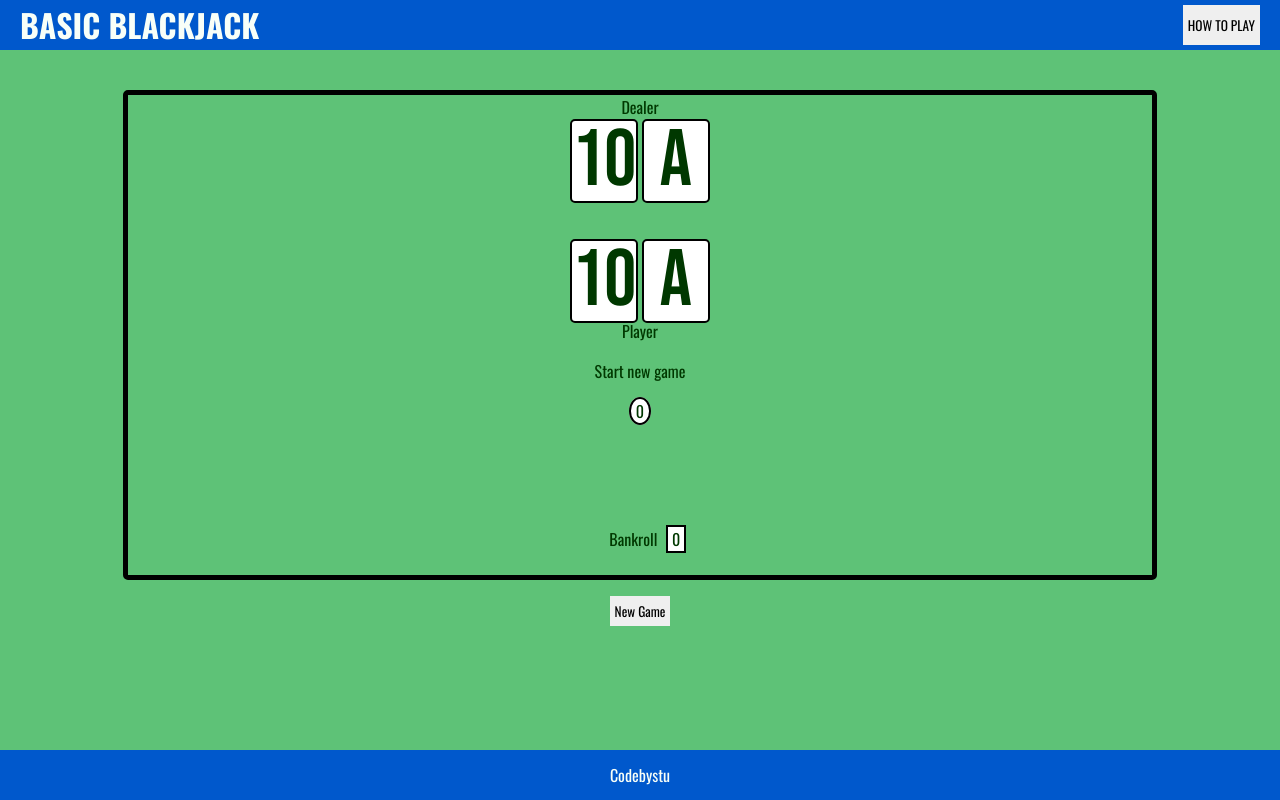
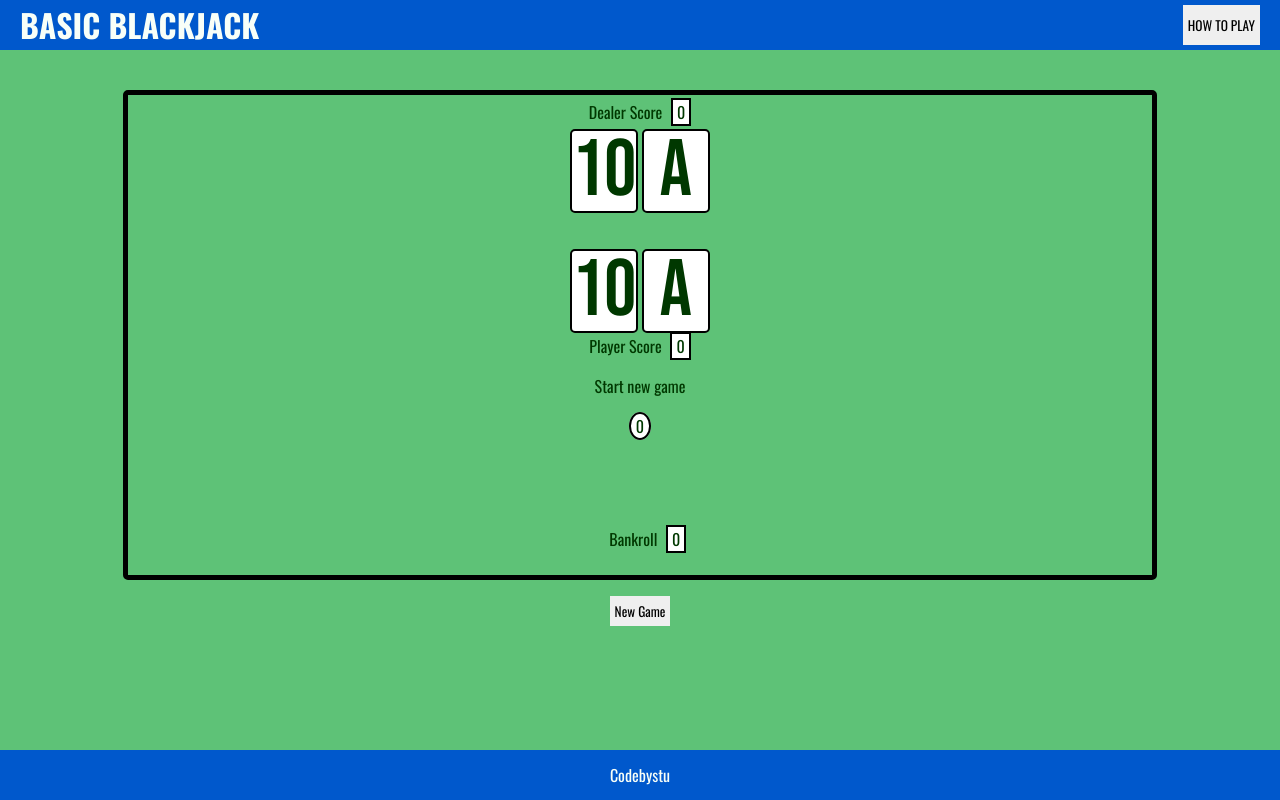
Before and after one commit to codebystu/basic-blackjack, a website: page index.html in a window 1280 px wide. Drawn offline with nearby package versions, Linux system fonts and the light colour scheme.

Commit message:
add scoreboxes to both hands

```diff
--- a/assets/css/style.css
+++ b/assets/css/style.css
@@ -84,6 +84,11 @@ header {
     position: relative
 }
 
+#dealer, #player {
+    margin-top: 5px;
+    margin-bottom: 5px;
+}
+
 .card-area {
     height: 10vh;
     text-align: center;
@@ -91,6 +96,10 @@ header {
 
 #dealer-cards {
     margin-bottom: 5vh;
+}
+
+#player-cards {
+    margin-bottom: 5px;
 }
 
 #message-box {
@@ -154,7 +163,7 @@ header {
 
 }
 
-#cashbox {
+#cashbox, .scorebox {
     height: 5vh;
     width: 10vh;
     background-color: white;
--- a/assets/js/script.js
+++ b/assets/js/script.js
@@ -35,6 +35,7 @@ startGame.addEventListener('click', newGame);
 function newHand() {
   playerHand.length = 0;
   dealerHand.length = 0;
+  nextCard.length = 0;
 
 // clears cards from table. code adapted from https://javascript.plainenglish.io/how-to-remove-html-elements-by-class-name-b0288988dd55
   const clear = document.querySelectorAll('.card')
@@ -108,6 +109,8 @@ function playerCard() {
     playerCard.classList.add("card");
     playerContainer.appendChild(playerCard).innerText = nextCard.face;
     playerHand.push(nextCard.value);
+    let sum = playerHand.reduce((accumulator, current) => accumulator + current);
+    document.getElementById("player-score").innerText = sum;
     console.log(playerHand);
     nextCard.length = 0;
 }
@@ -121,6 +124,8 @@ function dealerCard() {
     playerCard.classList.add("card");
     playerContainer.appendChild(playerCard).innerText = nextCard.face;
     dealerHand.push(nextCard.value);
+    let sum = dealerHand.reduce((accumulator, current) => accumulator + current);
+    document.getElementById("dealer-score").innerText = sum;
     console.log(dealerHand);
     nextCard.length = 0;
 }
--- a/index.html
+++ b/index.html
@@ -56,7 +56,7 @@
     <!-- Start game area-->
     <div id="game-container">
         <div id="game-area">
-            <div>Dealer</div>
+            <div id="dealer">Dealer Score <span id="dealer-score" class="scorebox">0</span></div>
             <div id="dealer-cards" class="card-area">
                 <div class="card">10</div>
                 <div class="card">A</div>
@@ -65,7 +65,7 @@
                 <div class="card">10</div>
                 <div class="card">A</div>
             </div>
-            <div>Player</div>
+            <div id="player">Player Score <span id="player-score" class="scorebox">0</span></div>
             <div id="message-box">
             Start new game
             </div>
```
